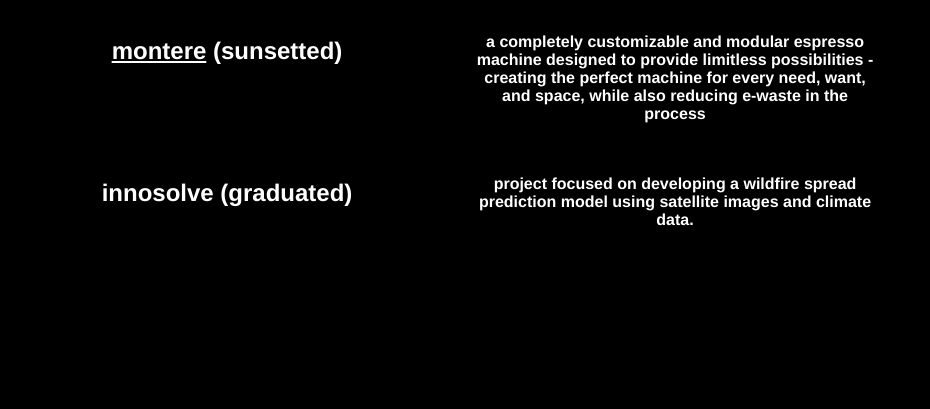
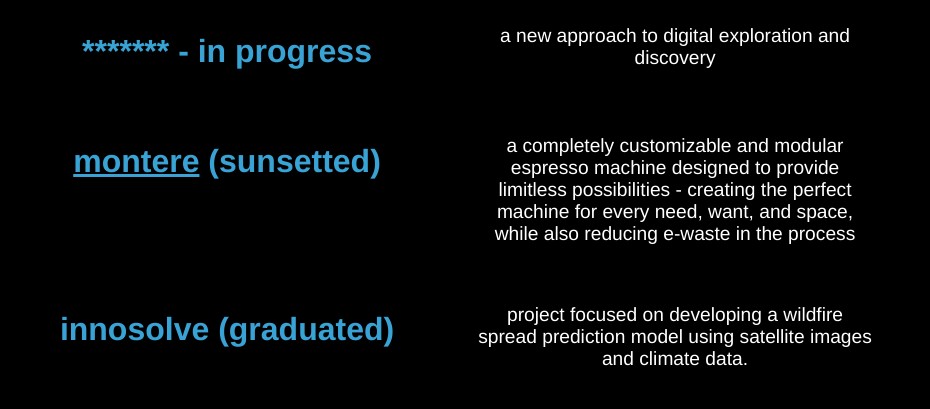
Before and after one commit to jakobleveille/jakobleveille.github.io, a plain HTML site: page projects.html in a window 1280 px wide. Shown: the part 782-1191 px from the top of the page, without its empty margins (164-1094 px from the left). Before the commit the page ends 1047 px from the top, so only its background shows below. Drawn offline with Linux system fonts and the light colour scheme; a web font is replaced by a local one.

Commit message:
fixed most?? issues

```diff
--- a/projectsstyle.css
+++ b/projectsstyle.css
@@ -17,11 +17,11 @@
 }
 
 a:hover {
-    color: rgb(56, 163, 212);
+   color: #ffffff;
 }
 
 a {
-    color: #ffffff;
+    color: rgb(56, 163, 212);
 }
 
 h1 {
@@ -30,12 +30,14 @@
 }
 
 h2 {
-    color: #ffffff;
-    font-size: 150%;
+    color: rgb(56, 163, 212);
+    font-size: 200%;
 }
 
 p {
     justify-content: center;
+    font-size: 120%;
+    font-weight: 400;
 
 }
 
@@ -51,6 +53,7 @@
     flex: 1; /* Each column takes up equal space */
     padding-right: 20px; /* Padding inside each column */
     margin-right: 30px;
+
 }
 
 /*random font selection*/
--- a/style.css
+++ b/style.css
@@ -96,6 +96,7 @@
 
 #name {
     color: rgb(56, 163, 212);
+    font-size: 120%;
 
 }
 
@@ -174,7 +175,7 @@
 #links {
   font-family: Helvetica, Sans-Serif;
     color: #ffffff;
-    font-size: 20;
+    font-size: 150%;
 }
 
 
```
